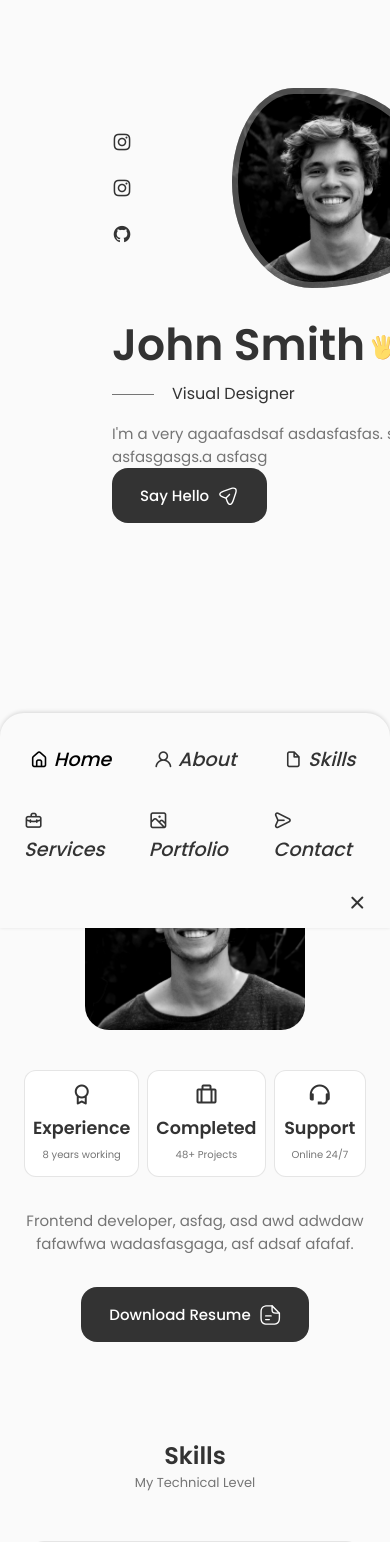
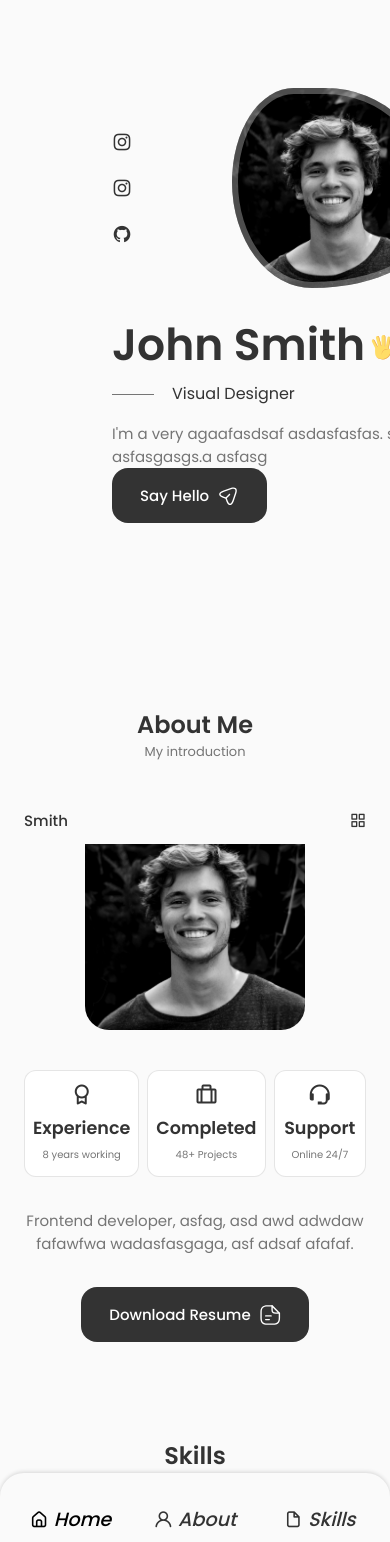
Before and after one commit to krishnaink/Portfolio, a React (Create React App) app: page / in a window 390 px wide. Shown: the top 1542 px of the page. Built offline with nearby package versions, Linux system fonts and the light colour scheme.

Commit message:
Fixed mobile nav toggleview

```diff
--- a/src/components/header/header.css
+++ b/src/components/header/header.css
@@ -60,7 +60,7 @@
 
     .nav__menu {
         position: fixed;
-    bottom: -10;
+        bottom: -100%;
         left: 0;
         width: 100%;
         background-color: var(--body-color);
@@ -94,6 +94,10 @@
         color: var(--title-color);
     }
 
+    nav__close:hover {
+        color: var(--title-color-dark);
+    }
+
     .nav__toggle{
         font-size: 1rem;
         cursor: pointer;
```
Lines whose indentation alone changed are shown as unchanged.
